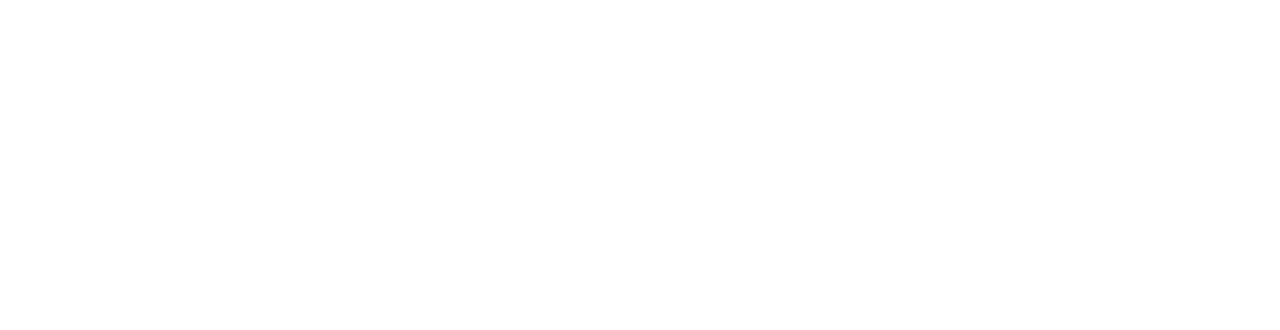
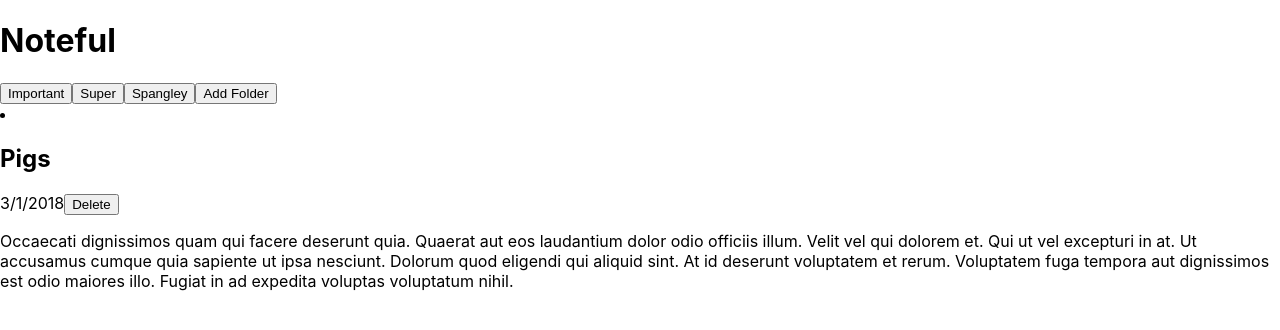
Before and after one commit to thinkful-ei-firefly/noteful-ben-jessica, a React (Create React App) app: page / in a window 1280 px wide. Shown: the top 330 px of the page. Built offline with nearby package versions, Linux system fonts and the light colour scheme.

Commit message:
base components wireframed

```diff
--- a/src/App.js
+++ b/src/App.js
@@ -1,11 +1,34 @@
 import React from 'react';
+import Header from './components/Header';
+import Sidebar from './components/Sidebar';
+import NoteSidebar from './components/NoteSidebar';
+import STORE from './dummy-store.js';
+import Notebook from './components/Notebook';
+import DetailNote from './components/DetailNote';
 
-function App() {
-  return (
-    <main className='App'>
-      {/* content goes here */}
-    </main>
-  );
+class App extends React.Component {
+
+  state = {
+    STORE,
+    selectedFolderId: "b0715efe-ffaf-11e8-8eb2-f2801f1b9fd1",
+    selectedNoteId: "d26e01a6-ffaf-11e8-8eb2-f2801f1b9fd1"
+  }
+
+
+  render () {
+    return (
+      <main className='App'>
+        <Header />
+        <Sidebar folders={this.state.STORE.folders}/>
+        {/* <NoteSidebar state={this.state} /> */}
+
+        {/* <Notebook notes={this.state.STORE.notes} id={this.state.selectedFolderId}/> */}
+        <DetailNote notes={this.state.STORE.notes} id={this.state.selectedNoteId}/>
+
+        {/* content goes here */}
+      </main>
+    );}
+
 }
 
 export default App;
--- /dev/null
+++ b/src/components/DetailNote.js
@@ -0,0 +1,16 @@
+import React from 'react';
+import Note from './Note';
+
+
+function DetailNote(props) {
+    const [note] = props.notes.filter(note => note.id===props.id);
+
+  return (
+      <section>
+          <Note id={note.id} name={note.name} modified={note.modified} key={note.id}/>
+          <p>{note.content}</p>
+      </section>
+  );
+}
+
+export default DetailNote;
--- /dev/null
+++ b/src/components/Folder.js
@@ -0,0 +1,11 @@
+import React from 'react';
+
+
+function Folder(props) {
+
+  return (
+    <button className="folder-button" id={props.id}>{props.name}</button>
+  );
+}
+
+export default Folder;
--- /dev/null
+++ b/src/components/Header.js
@@ -0,0 +1,14 @@
+import React from 'react';
+
+
+function Header() {
+  return (
+      <header>
+          <div>
+              <h1>Noteful</h1>
+          </div>
+      </header>
+  );
+}
+
+export default Header;
--- /dev/null
+++ b/src/components/Note.js
@@ -0,0 +1,16 @@
+import React from 'react';
+
+
+function Note(props) {
+    let date = new Date(props.modified)
+
+  return (
+    <li>
+        <h2>{props.name}</h2>
+        <span>{date.toLocaleDateString()}</span>
+        <button>Delete</button>
+    </li>
+  );
+}
+
+export default Note;
--- /dev/null
+++ b/src/components/NoteSidebar.js
@@ -0,0 +1,20 @@
+import React from 'react';
+
+
+function NoteSidebar(props) {
+
+
+const folders = props.state.STORE.folders;
+const id = props.state.selectedFolderId;
+const foundFolder = folders.find(folder => folder.id ===id)
+
+
+return (
+    <section className="sidebar">
+        <button>Go Back</button>
+        <h2>{foundFolder.name}</h2>
+    </section>
+);
+}
+
+export default NoteSidebar;
--- /dev/null
+++ b/src/components/Notebook.js
@@ -0,0 +1,24 @@
+import React from 'react';
+import Note from './Note';
+
+
+function Notebook(props) {
+    let notes = props.notes;
+
+    if (props.id) {
+        notes = notes.filter(note => note.folderId===props.id);
+    }
+    const htmlNotes = notes.map(note => <Note id={note.id} name={note.name} modified={note.modified} key={note.id}/>)
+
+
+  return (
+      <section>
+          <ul>
+            {htmlNotes}
+          </ul>
+          <button>Add Note</button>
+      </section>
+  );
+}
+
+export default Notebook;
--- /dev/null
+++ b/src/components/Sidebar.js
@@ -0,0 +1,18 @@
+import React from 'react';
+import Folder from './Folder';
+
+
+function Sidebar(props) {
+
+    const foldersHtml = props.folders.map(folder => <Folder name={folder.name} id={folder.id} key={folder.id}/>)
+
+  return (
+    <section className="sidebar">
+        {foldersHtml}
+        <button className="add-folder">Add Folder</button>
+
+    </section>
+  );
+}
+
+export default Sidebar;
```
